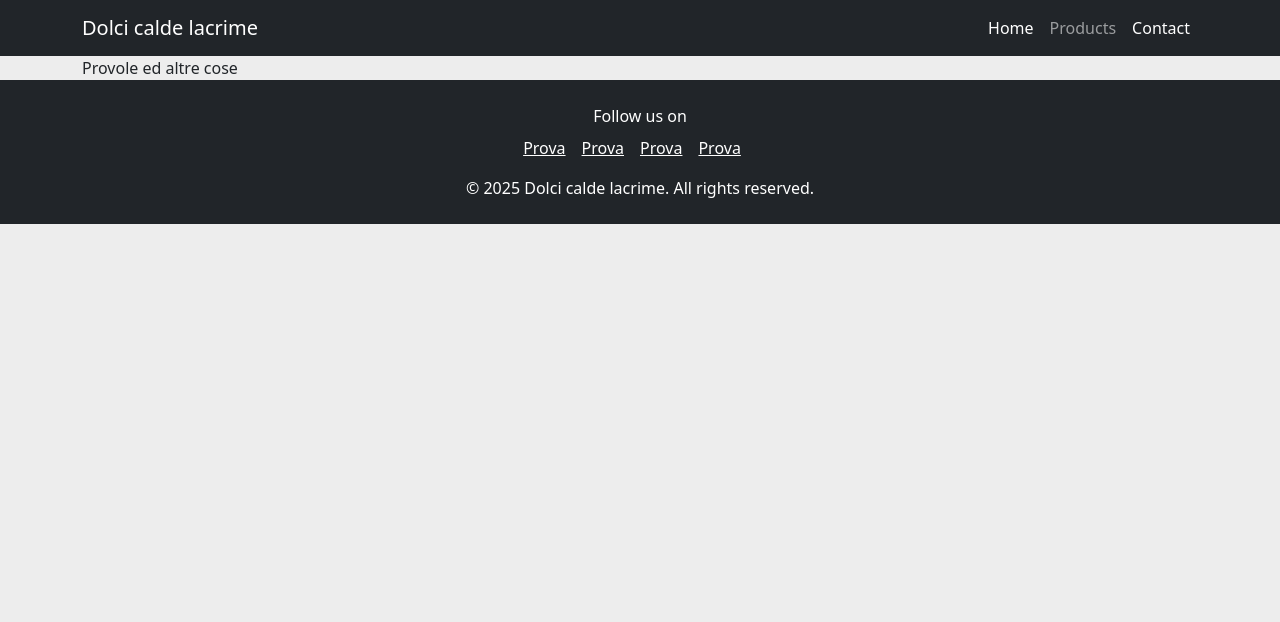
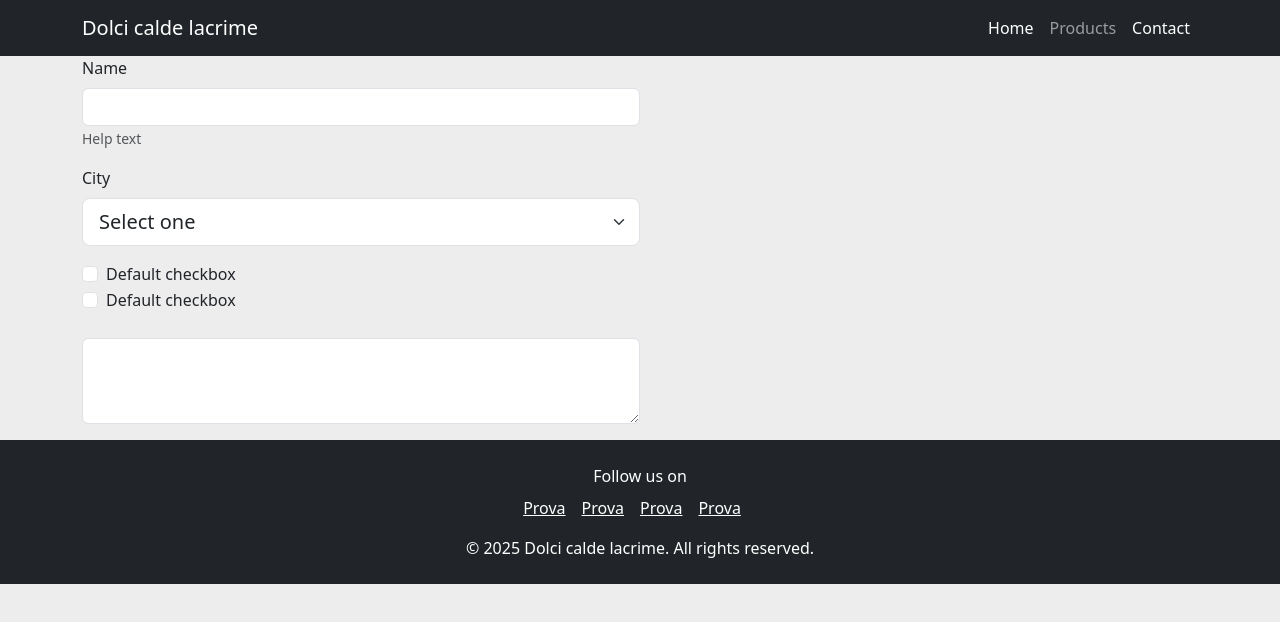
Before and after one commit to marzia-blasi/react-router, a React (Vite) app: page /Contact in a window 1280 px wide. Shown: the top 622 px of the page. Built offline with nearby package versions, Linux system fonts and the light colour scheme.

Commit message:
add test inputs for the contact page

```diff
--- a/src/index.css
+++ b/src/index.css
@@ -9,3 +9,7 @@
 body {
   background-color: #ededed;
 }
+
+.container-light {
+  width: 50%;
+}
--- a/src/pages/Contact.jsx
+++ b/src/pages/Contact.jsx
@@ -1,7 +1,72 @@
 export default function Contact() {
   return (
     <>
-      <main>Provole ed altre cose </main>
+      <main>
+        <div className="container-light">
+          <form action="">
+            <div className="mb-3">
+              <label htmlFor="" className="form-label">
+                Name
+              </label>
+              <input
+                type="text"
+                className="form-control"
+                name=""
+                id=""
+                aria-describedby="helpId"
+                placeholder=""
+              />
+              <small id="helpId" className="form-text text-muted">
+                Help text
+              </small>
+            </div>
+            <div className="mb-3">
+              <label htmlFor="" className="form-label">
+                City
+              </label>
+              <select className="form-select form-select-lg" name="" id="">
+                <option selected="">Select one</option>
+                <option value="">New Delhi</option>
+                <option value="">Istanbul</option>
+                <option value="">Jakarta</option>
+              </select>
+            </div>
+            <div className="form-check">
+              <input
+                className="form-check-input"
+                type="checkbox"
+                defaultValue=""
+                id=""
+              />
+              <label className="form-check-label" htmlFor="">
+                Default checkbox
+              </label>
+            </div>
+            <div className="form-check">
+              <input
+                className="form-check-input"
+                type="checkbox"
+                defaultValue=""
+                id=""
+                defaultChecked=""
+              />
+              <label className="form-check-label" htmlFor="">
+                Default checkbox
+              </label>
+            </div>
+            <div className="mb-3">
+              <label htmlFor="" className="form-label" />
+              <textarea
+                className="form-control"
+                name=""
+                id=""
+                rows={3}
+                defaultValue={""}
+              />
+            </div>
+          </form>
+        </div>
+      </main>
     </>
   );
 }
```
